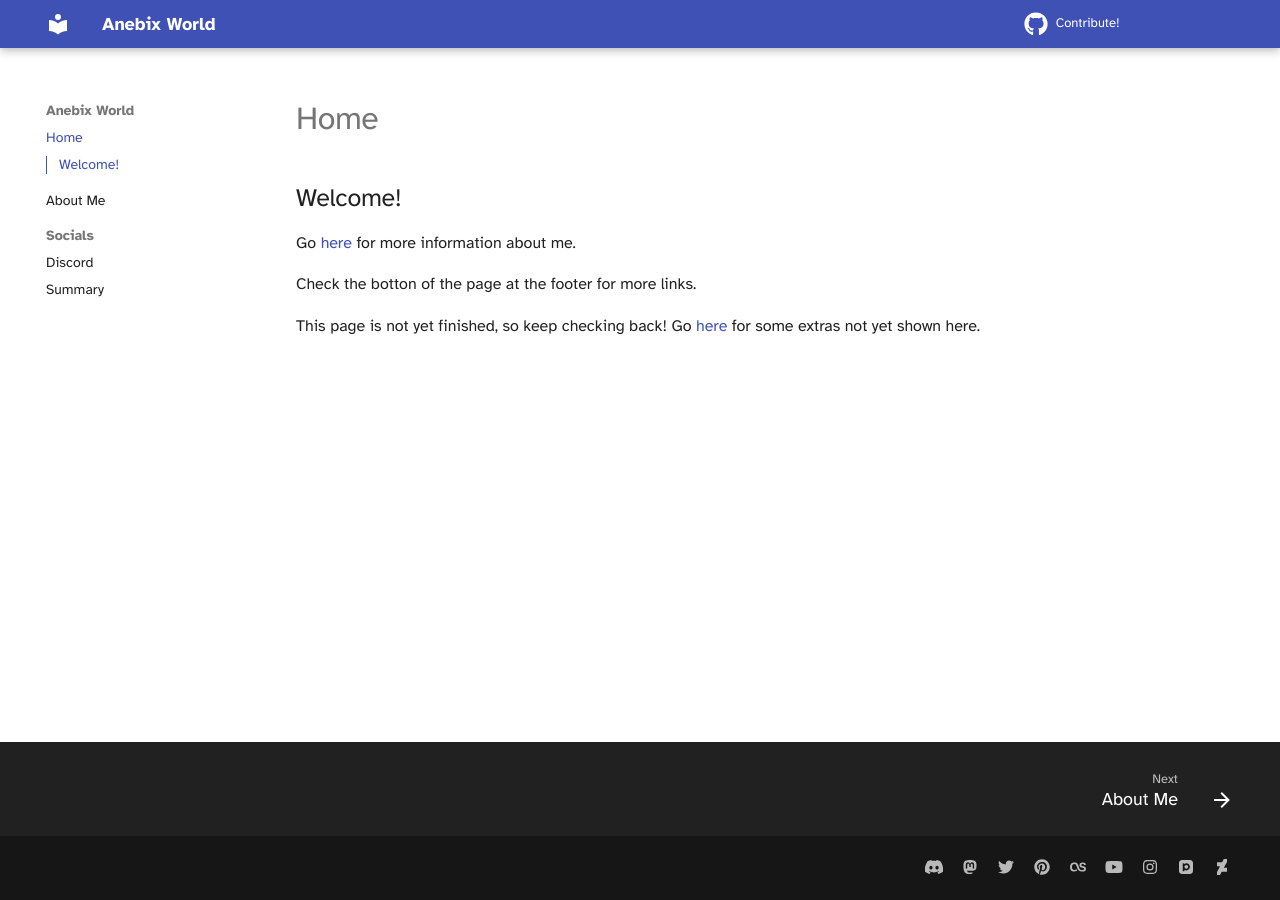
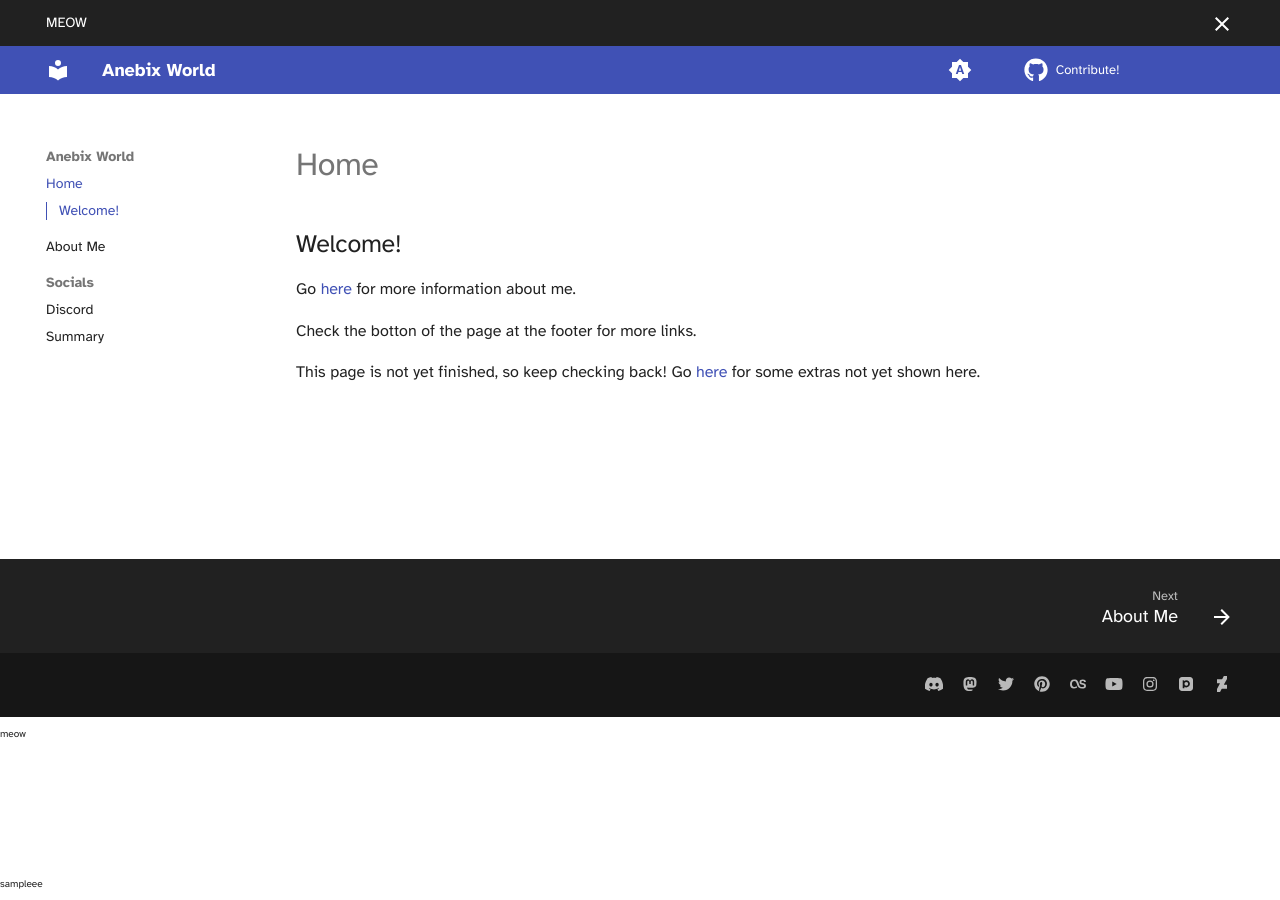
Before and after one commit to anebix-world/anebix-world.github.io, an MkDocs documentation site: the page built from docs/index.md, in a window 1280 px wide. Built offline with MkDocs 1.6.1 and Material for MkDocs 9.7.7, drawn with Linux system fonts in a browser that asks for light colours; comment, search, counter and statistics services are not loaded; the version menu is left out.

Commit message:
Phone to puter time

```diff
--- /dev/null
+++ b/docs/stylesheets/extra.css
@@ -0,0 +1,5 @@
+[data-md-color-scheme="slate"] {
+  --md-primary-fg-color:        #00ffff;
+  --md-primary-fg-color--light: #00bfbf;
+  --md-primary-fg-color--dark:  #008080;
+}
--- a/mkdocs.yml
+++ b/mkdocs.yml
@@ -3,9 +3,31 @@ repo_url: https://github.com/anebix-world/anebix-world.github.io
 repo_name: Contribute!
 
 theme:
+  palette:
+
+    # Palette toggle for automatic mode
+    - media: "(prefers-color-scheme)"
+      toggle:
+        icon: material/brightness-auto
+        name: Switch to light mode
+
+    # Palette toggle for light mode
+    - media: "(prefers-color-scheme: light)"
+      scheme: default
+
+
+      toggle:
+        icon: material/brightness-7
+        name: Switch to dark mode
+
+    # Palette toggle for dark mode
+    - media: "(prefers-color-scheme: dark)"
+      scheme: slate
+      toggle:
+        icon: material/brightness-4
+        name: Switch to system preference
   icon:
     repo: fontawesome/brands/github
-
   name: material
   font:
     text: Atkinson Hyperlegible
@@ -21,6 +43,8 @@ theme:
     - toc.integrate
     - header.autohide
     - announce.dismiss
+  custom_dir: overrides
+
 
 plugins:
 
--- /dev/null
+++ b/overrides/main.html
@@ -0,0 +1,12 @@
+{% extends "base.html" %}
+
+{% block announce %}
+  MEOW
+{% endblock %}
+
+{% block footer %}
+{{ super() }}
+<p>meow</p>
+<br><br><br><br><br><br><br><br><br>
+<p>sampleee</p>
+{% endblock %}
```
